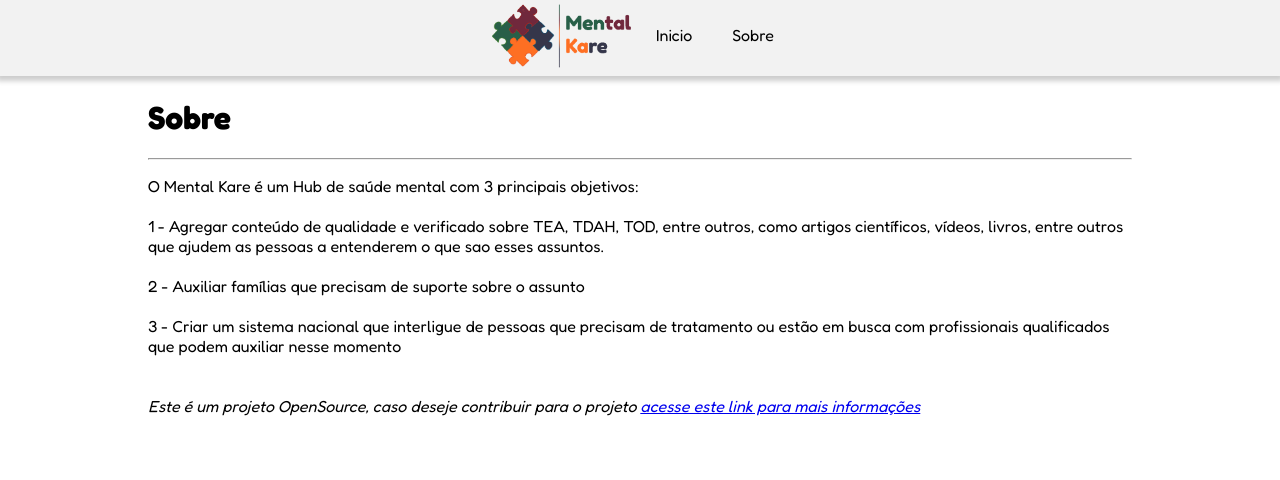
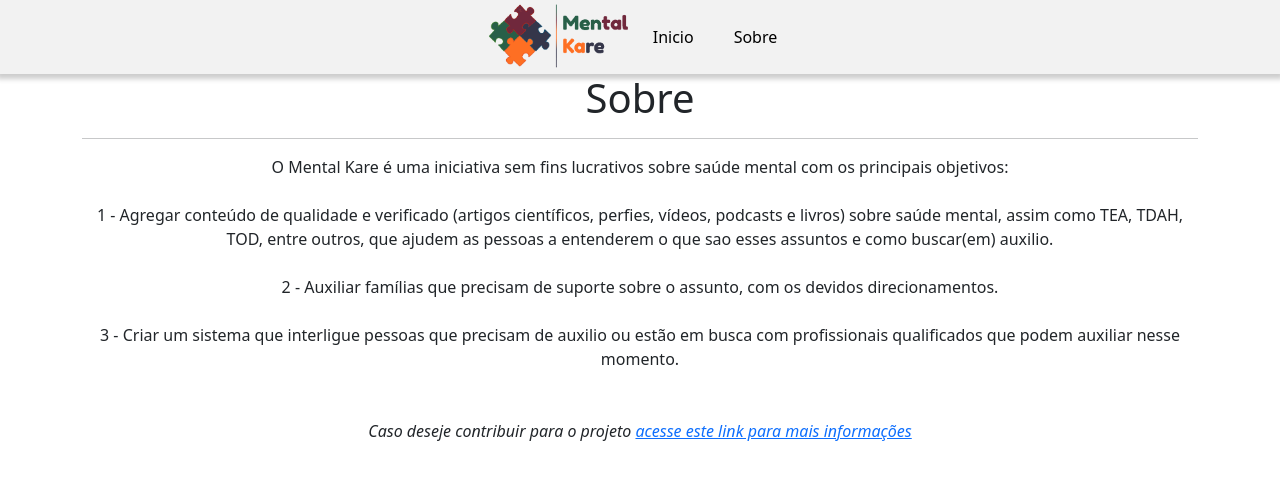
Before and after one commit to K3-Company/Mental-Kare, a React (Create React App) app: page /about in a window 1280 px wide. Shown: the top 480 px of the page. Built offline with nearby package versions, Linux system fonts and the light colour scheme.

Commit message:
added react strap

```diff
--- a/package.json
+++ b/package.json
@@ -10,10 +10,12 @@
     "@types/node": "^17.0.21",
     "@types/react": "^17.0.40",
     "@types/react-dom": "^17.0.13",
+    "bootstrap": "^5.1.3",
     "node-sass": "^7.0.1",
     "react": "^17.0.2",
+    "react-bootstrap": "^2.2.2",
     "react-dom": "^17.0.2",
-    "react-router-dom": "^6.2.2",
+    "react-router-dom": "^6.3.0",
     "react-scripts": "5.0.0",
     "typescript": "^4.6.2",
     "web-vitals": "^2.1.0"
--- a/public/index.html
+++ b/public/index.html
@@ -3,41 +3,18 @@
   <head>
     <meta charset="utf-8" />
     <link rel="icon" href="%PUBLIC_URL%/favicon.png" />
-    <meta name="viewport" content="width=device-width, initial-scale=1" />
+    <meta name="viewport" content="width=device-width, initial-scale=1">
     <meta name="theme-color" content="#000000" />
     <meta
       name="description"
       content="Web site created using create-react-app"
     />
     <link rel="apple-touch-icon" href="%PUBLIC_URL%/logo192.png" />
-    <!--
-      manifest.json provides metadata used when your web app is installed on a
-      user's mobile device or desktop. See https://developers.google.com/web/fundamentals/web-app-manifest/
-    -->
     <link rel="manifest" href="%PUBLIC_URL%/manifest.json" />
-    <!--
-      Notice the use of %PUBLIC_URL% in the tags above.
-      It will be replaced with the URL of the `public` folder during the build.
-      Only files inside the `public` folder can be referenced from the HTML.
-
-      Unlike "/favicon.png" or "favicon.png", "%PUBLIC_URL%/favicon.png" will
-      work correctly both with client-side routing and a non-root public URL.
-      Learn how to configure a non-root public URL by running `npm run build`.
-    -->
     <title>Mental Kare</title>
   </head>
   <body>
     <noscript>You need to enable JavaScript to run this app.</noscript>
     <div id="root"></div>
-    <!--
-      This HTML file is a template.
-      If you open it directly in the browser, you will see an empty page.
-
-      You can add webfonts, meta tags, or analytics to this file.
-      The build step will place the bundled scripts into the <body> tag.
-
-      To begin the development, run `npm start` or `yarn start`.
-      To create a production bundle, use `npm run build` or `yarn build`.
-    -->
   </body>
 </html>
--- a/src/App.tsx
+++ b/src/App.tsx
@@ -7,6 +7,7 @@ import {
 import Header from './Components/Header';
 import routes from './routes';
 
+import 'bootstrap/dist/css/bootstrap.css';
 import './App.scss';
 
 function App() {
--- a/src/Components/Container/Container.scss
+++ /dev/null
@@ -1,16 +0,0 @@
-@import '../../DS/breakpoints.scss';
-
-.container {
-  padding: 0 20px;
-  width: 100%;
-  margin: 0 auto;
-
-  @include largerThan($lg) {
-    width: $lg;
-  }
-
-  &--full-width {
-    padding: 0;
-    width: 100%;
-  }
-}
--- a/src/Components/Container/index.tsx
+++ /dev/null
@@ -1,29 +0,0 @@
-import React, { ReactElement } from 'react';
-import { ETextAlign } from '../../Types';
-import './Container.scss';
-
-export interface IContainer {
-  children: ReactElement,
-  textAlign: ETextAlign;
-}
-
-const ContainerClassName = 'container';
-
-const Container = (props: IContainer): ReactElement => {
-  const { children, textAlign } = props;
-
-  const ContainerStyle = {
-    textAlign: textAlign
-  };
-
-  return (
-    <div
-      className={ContainerClassName}
-      style={ContainerStyle}
-    >
-      {children}
-    </div>
-  )
-};
-
-export default Container;
--- a/src/Components/Header/index.tsx
+++ b/src/Components/Header/index.tsx
@@ -1,7 +1,7 @@
 import React, { ReactElement } from 'react';
 import { Link } from "react-router-dom";
 import { ETextAlign } from '../../Types';
-import Container from '../Container';
+import { Col, Container, Row } from "react-bootstrap";
 import './Header.scss';
 
 export interface IRoutes {
@@ -28,8 +28,9 @@ const Header = (props: IHeader): ReactElement => {
     <div
       className={HeaderClassName}
     >
-      <Container textAlign={ETextAlign.CENTER}>
-        <>
+      <Container>
+        <Row>
+          <Col className="">
             <Link to="/">
               <img className={HeaderImageClassName} src="/mentalkare.png" alt="Mental Kare Logo" />
             </Link>
@@ -44,7 +45,8 @@ const Header = (props: IHeader): ReactElement => {
                 })
               }
             </ul>
-        </>
+          </Col>
+        </Row>
       </Container>
     </div>
   )
--- a/src/Pages/About.tsx
+++ b/src/Pages/About.tsx
@@ -1,30 +1,31 @@
 import React from "react";
-import { ETextAlign } from '../Types';
-import Container from "../Components/Container";
+import { Col, Container, Row } from "react-bootstrap";
 
 const About = () => {
   return (
-    <Container textAlign={ETextAlign.LEFT}>
-      <>
+    <Container>
+      <Row>
+        <Col className="">
           <h1>Sobre</h1>
           <hr/>
           <p>
-          O Mental Kare é um Hub de saúde mental com 3 principais objetivos:
+            O Mental Kare é uma iniciativa sem fins lucrativos sobre saúde mental com os principais objetivos:
             <br/>
             <br/>
-          1 - Agregar conteúdo de qualidade e verificado sobre TEA, TDAH, TOD, entre outros, como artigos científicos, vídeos, livros, entre outros que ajudem as pessoas a entenderem o que sao esses assuntos.
+            1 - Agregar conteúdo de qualidade e verificado (artigos científicos, perfies, vídeos, podcasts e livros) sobre saúde mental, assim como TEA, TDAH, TOD, entre outros, que ajudem as pessoas a entenderem o que sao esses assuntos e como buscar(em) auxilio.
             <br/>
             <br/>
-          2 - Auxiliar famílias que precisam de suporte sobre o assunto
+            2 - Auxiliar famílias que precisam de suporte sobre o assunto, com os devidos direcionamentos.
             <br/>
             <br/>
-          3 - Criar um sistema nacional que interligue de pessoas que precisam de tratamento ou estão em busca com profissionais qualificados que podem auxiliar nesse momento
+            3 - Criar um sistema que interligue pessoas que precisam de auxilio ou estão em busca com profissionais qualificados que podem auxiliar nesse momento.
             <br/>
             <br/>
             <br/>
-          <i>Este é um projeto OpenSource, caso deseje contribuir para o projeto <a href="https://github.com/K3-Company/Mental-Kare" target="_blank" rel="noreferrer">acesse este link para mais informações</a></i>
+            <i>Caso deseje contribuir para o projeto <a href="https://github.com/K3-Company/Mental-Kare" target="_blank" rel="noreferrer">acesse este link para mais informações</a></i>
           </p>
-      </>
+        </Col>
+      </Row>
     </Container>
   )
 }
--- a/src/Pages/Home.tsx
+++ b/src/Pages/Home.tsx
@@ -1,11 +1,14 @@
 import React from "react";
 import { ETextAlign } from '../Types';
-import Container from "../Components/Container";
 import DetailedBanner from "../Components/DetailedBanner";
+
+import { Col, Container, Row } from "react-bootstrap";
 
 const Home = () => {
   return (
-    <Container textAlign={ETextAlign.CENTER}>
+    <Container>
+      <Row>
+        <Col className="">
           <DetailedBanner
             title="Entenda sobre o projeto"
             description="O Mental Kare é um Hub ..."
@@ -14,6 +17,16 @@ const Home = () => {
             link="/about"
             internLink
           />
+        </Col>
+      </Row>
+      {/* <Row>
+        <Col className="">
+          .col
+        </Col>
+        <Col className="">
+          .col
+        </Col>
+      </Row> */}
     </Container>
   )
 }
```
Also changed, not shown: 1 other file (tests, documents, lock files or other folders). Lines whose indentation alone changed are shown as unchanged.
